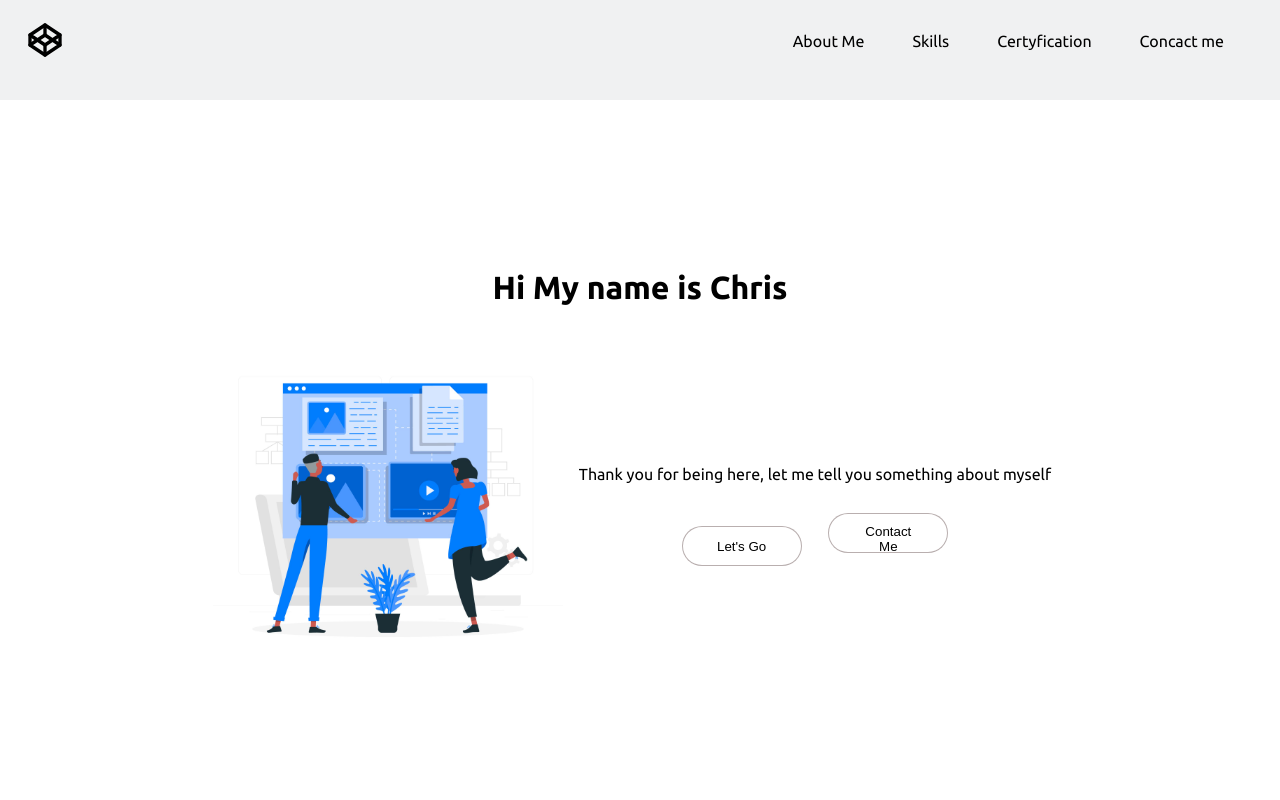
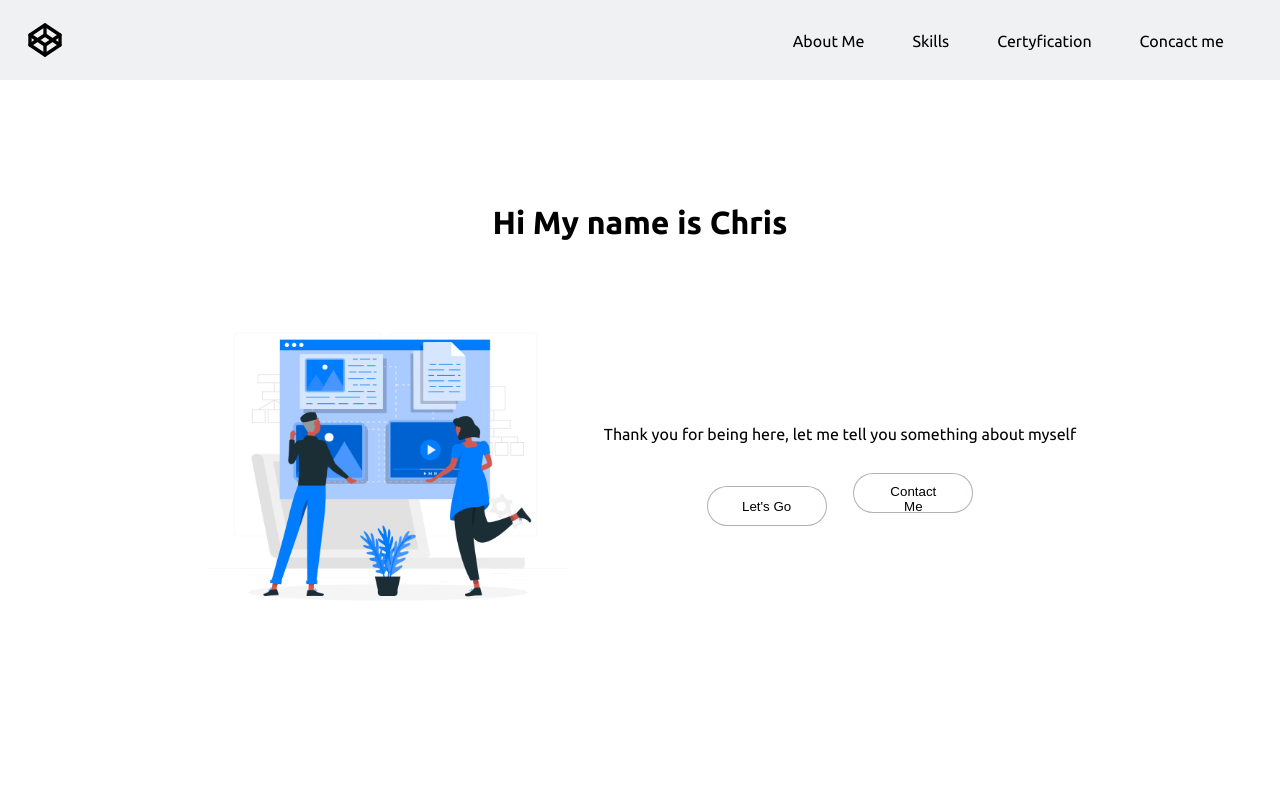
Before and after one commit to Kry765/Portfolio, a React (Create React App) app: page / in a window 1280 px wide. Shown: the top 800 px of the page. Built offline with nearby package versions, Linux system fonts and the light colour scheme.

Commit message:
let start to reactrouterdom

```diff
--- a/package.json
+++ b/package.json
@@ -10,7 +10,9 @@
     "react": "^18.2.0",
     "react-dom": "^18.2.0",
     "react-icons": "^4.8.0",
+    "react-router-dom": "^6.11.1",
     "react-scripts": "5.0.1",
+    "react-scroll": "^1.8.9",
     "web-vitals": "^2.1.4",
     "yarn": "^1.22.19"
   },
--- a/src/App.js
+++ b/src/App.js
@@ -4,6 +4,7 @@ import Aboutme from './components/Aboutme'
 import Skills from './components/Skills'
 import Certyfication from './components/Certyfication'
 import Footer from './components/Footer'
+import React from "react";
 
 function App() {
 	return (
--- a/src/components/Skills.js
+++ b/src/components/Skills.js
@@ -7,10 +7,11 @@ import { IoLogoCss3 } from 'react-icons/io'
 import { DiJavascript } from 'react-icons/di'
 import { SiReact } from 'react-icons/si'
 import { FaNodeJs } from 'react-icons/fa'
+import {AiFillGithub} from 'react-icons/ai'
 
 export default function Skills() {
 	return (
-		<div className='skills'>
+		<div className='skills' id="#skills">
 			<h1>Skills</h1>
 			<div className='skills__cards'>
 				<div className='skills__card'>
@@ -57,6 +58,13 @@ export default function Skills() {
 				</div>
 				<div className='skills__card'>
 					<div>
+						<AiFillGithub className='skills__icon' />
+					</div>
+					<div className='skills__progress-bar'></div>
+					<p>GitHub</p>
+				</div>
+				<div className='skills__card'>
+					<div>
 						<FaNodeJs className='skills__icon' />
 					</div>
 					<div className='skills__progress-bar'></div>
--- a/src/components/menu.js
+++ b/src/components/menu.js
@@ -15,16 +15,13 @@ export default function Menu() {
 
 	return (
 		<div className='nav'>
-			{/*LOGO */}
 			<IconBrandCodepen className='nav__logo' />
-			{/*DESKTOP NAV*/}
 			<div className='nav__desktop-items'>
 				<a className='nav__desktop-item'>About Me</a>
 				<a className='nav__desktop-item'>Skills</a>
 				<a className='nav__desktop-item'>Certyfication</a>
 				<a className='nav__desktop-item'>Concact me</a>
 			</div>
-			{/*MOBILE NAV*/}
 			<div>
 				<button>
 					<IconMenu2 className='nav__burger-icon' onClick={toggleNav} />
--- a/src/style/_header.scss
+++ b/src/style/_header.scss
@@ -5,12 +5,17 @@
 	align-items: center;
 	flex-direction: column;
 	text-align: center;
-	padding-top: 8em;
+	padding-top: 3em;
 	width: 100%;
 	height: 100vh;
 	&__primary-photo{
-		width: 350px;
-		height: 350px;
+		width: 400px;
+		height: 400px;
+		padding: 20px;
+		transition: padding .5s;
+	}
+	&__primary-photo:hover{
+		padding: 5px;
 	}
 	&__header-wrapper{
 		display: flex;
--- a/src/style/_menu.scss
+++ b/src/style/_menu.scss
@@ -4,7 +4,7 @@
 	position: fixed;
 	background-color: rgba(150, 157, 163, 0.144);
 	width: 100%;
-	height: 100px;
+	height: 80px;
 
 	//LOGO
 	&__logo {
```
Also changed, not shown: 1 other file (tests, documents, lock files or other folders).
